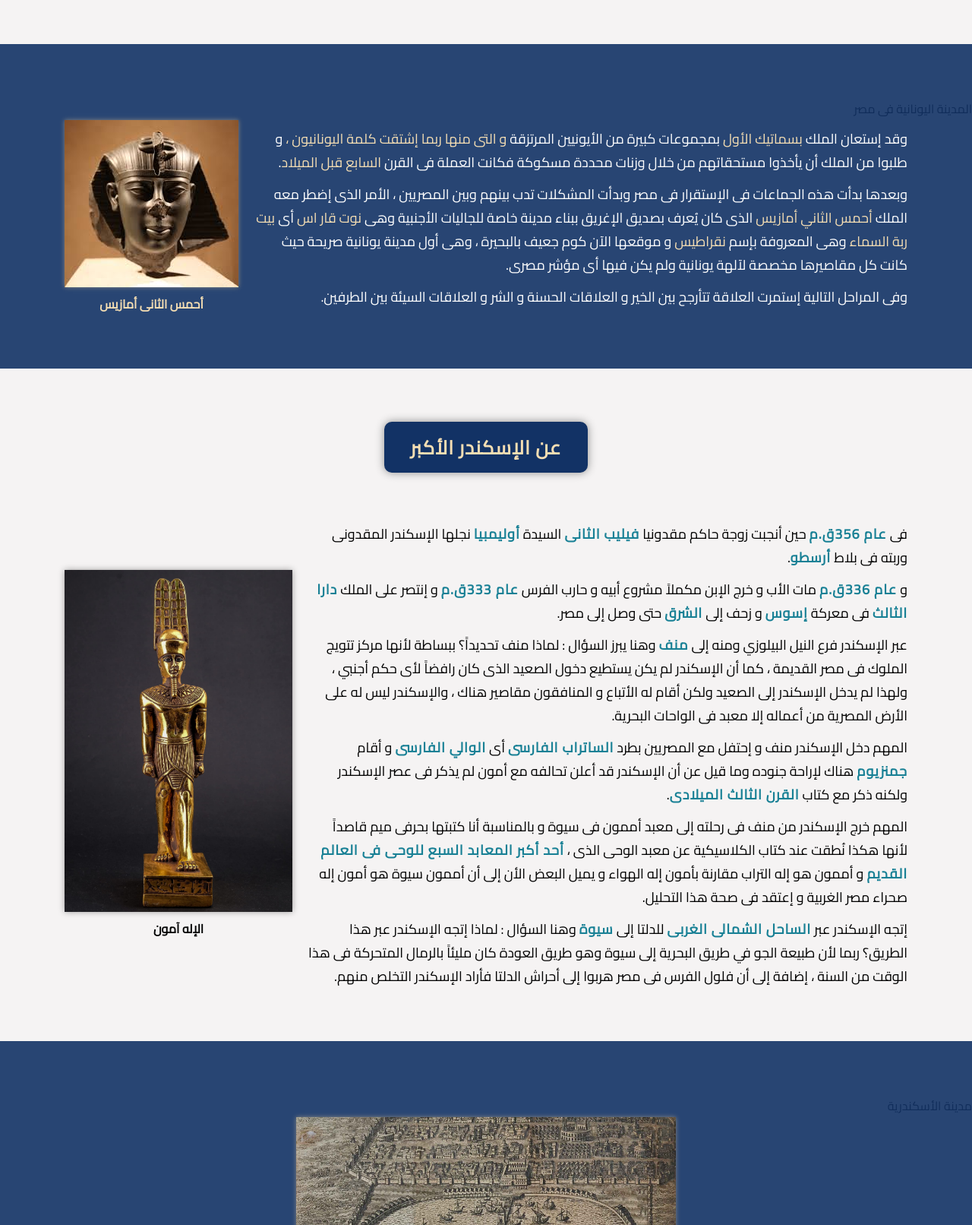
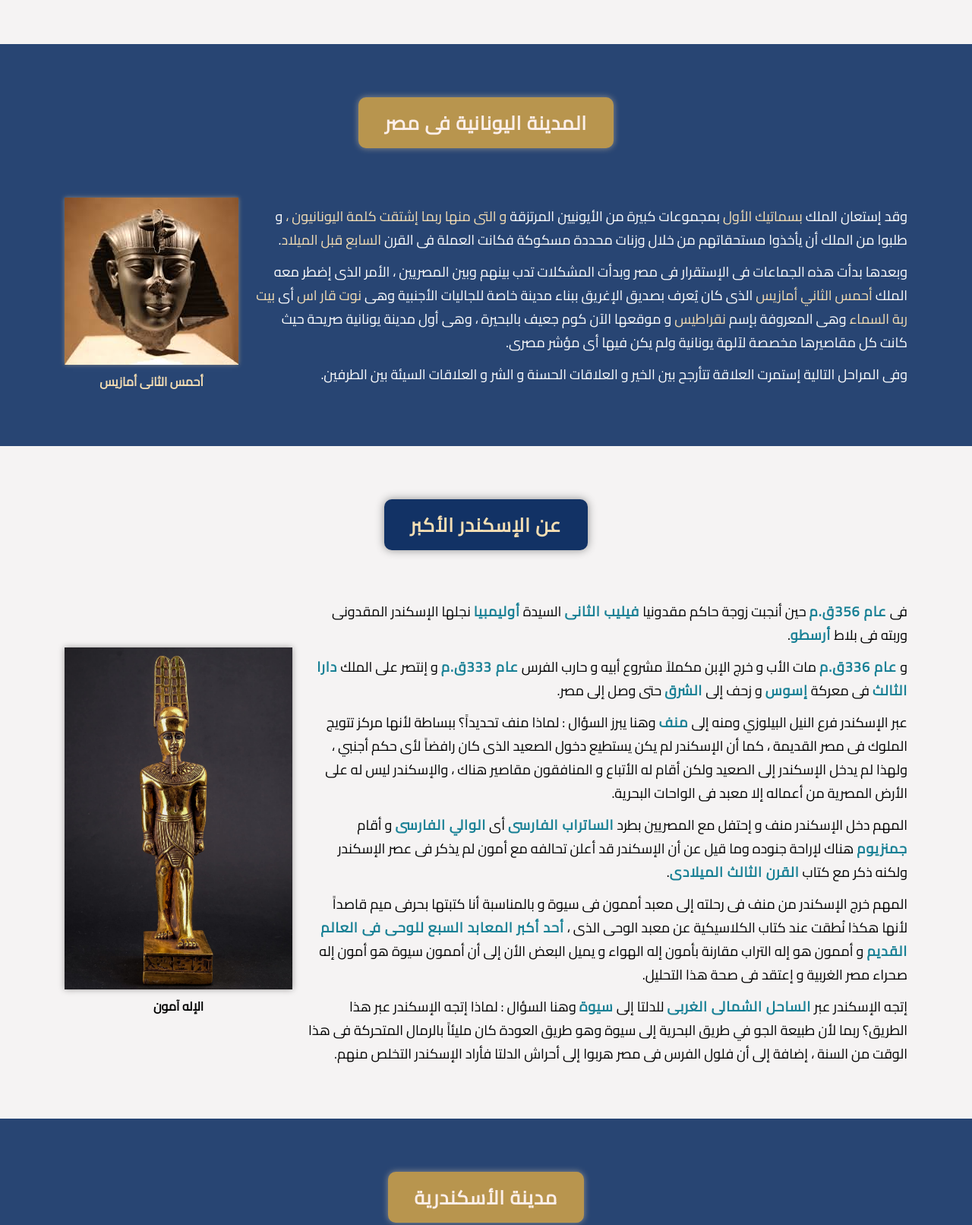
Before and after one commit to omar-mostafa123/the-first-lecture, a plain HTML site: page index.html in a window 1280 px wide. Shown: the part 820-2432 px from the top of the page at 76% size. Drawn offline with Linux system fonts and the light colour scheme.

Commit message:
Update index.html

```diff
--- a/index.html
+++ b/index.html
@@ -100,7 +100,7 @@
             <!--start the second-->
 
             <div class="second">
-                <div class="title-transparent-two">المدينة اليونانية فى مصر</div>
+                <div class="title-colorful-two">المدينة اليونانية فى مصر</div>
                 <div class="container">
                     <figure>
                         <img src="photos/احمس الثانى.jpeg" alt="أحمس الثانى أمازيس"/>
@@ -189,7 +189,7 @@
             <!--start the fourth-->
 
             <div class="fourth">
-                <div class="title-transparent-two">مدينة الأسكندرية</div>
+                <div class="title-colorful-two">مدينة الأسكندرية</div>
                 <div class="container">
                     <figure>
                         <img src="photos/الأسكندرية.jpg" alt="مدينة الأسكندرية فى عهد البطالمة"/>
```
